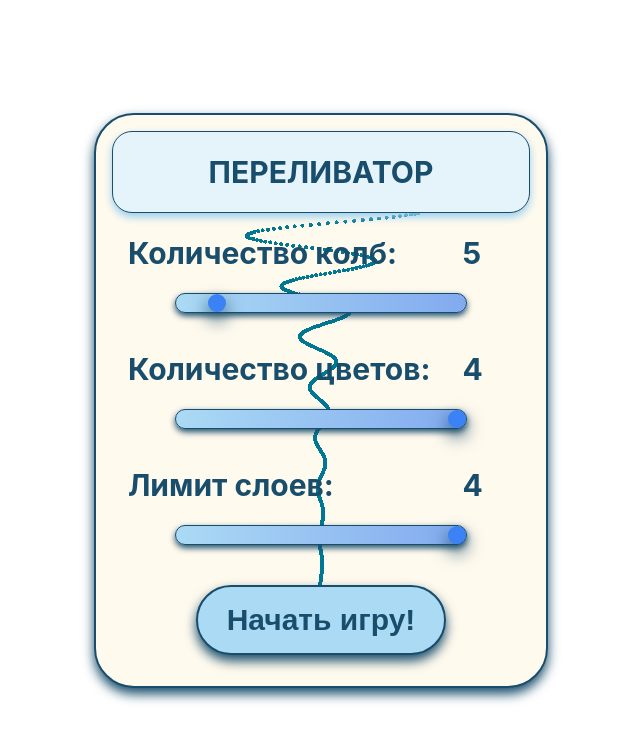
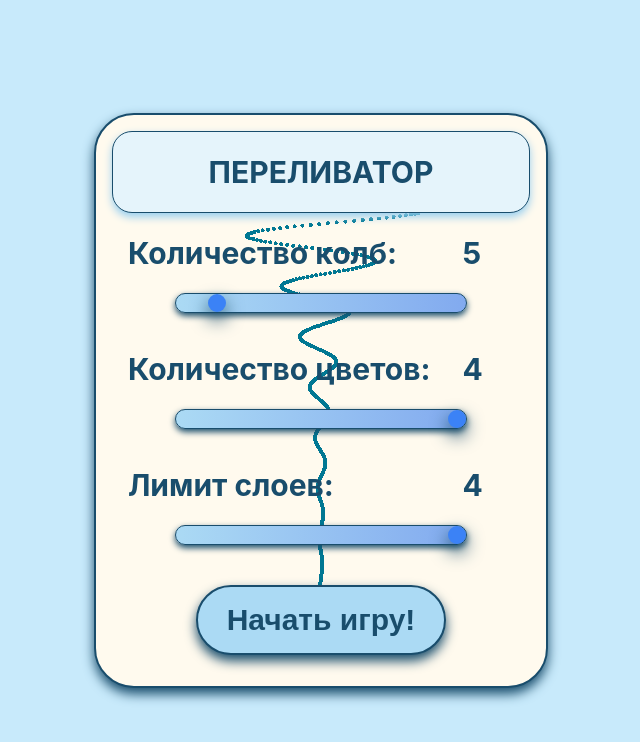
Before and after one commit to reznikovkg/vue-3-docker-compose, a Vue app in the folder vue/: page / in a window 1280 px wide. Shown: the top 742 px of the page, without its empty margins (319-959 px from the left). Built offline with nearby package versions, Linux system fonts and the light colour scheme.

Commit message:
initial commit for lab 2

```diff
--- a/vue/index.html
+++ b/vue/index.html
@@ -6,7 +6,7 @@
     <meta name="viewport" content="width=device-width, initial-scale=1.0">
     <title>Vite App</title>
   </head>
-  <body style="background: white;">
+  <body>
     <div id="project"></div>
     <script type="module" src="/src/main.js"></script>
   </body>
--- a/vue/src/assets/base.css
+++ b/vue/src/assets/base.css
@@ -1,6 +1,6 @@
 /* color palette from <https://github.com/vuejs/theme> */
 :root {
-  --vt-c-white: #ffffff;
+  --vt-c-white: #c8eafb;
   --vt-c-white-soft: #f8f8f8;
   --vt-c-white-mute: #f2f2f2;
 
```
